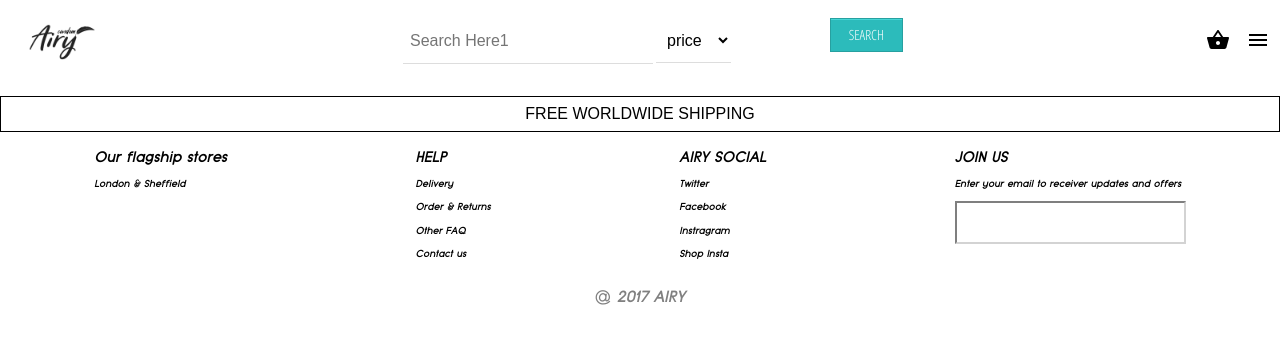
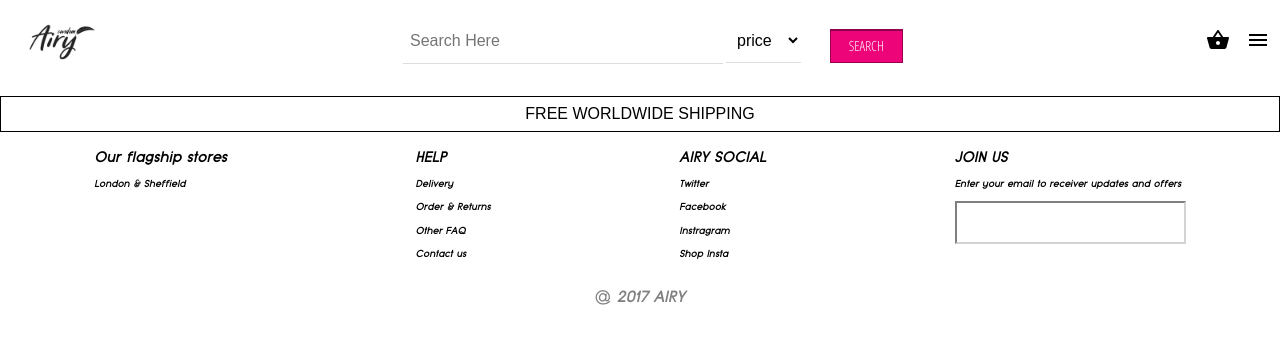
Before and after one commit to airyhq-g2/airy-shop, a Django app: page /catalogue/ in a window 1280 px wide. Shown: the top 344 px of the page. Run offline with Django 3.2, Linux system fonts and the light colour scheme; data that the repository does not hold is empty.

Commit message:
finish search

```diff
--- a/main/templates/navbar.html
+++ b/main/templates/navbar.html
@@ -16,7 +16,7 @@
         -moz-box-sizing: border-box;
         outline: none;
         display: inline-block;
-        width: 50%;
+        width: 64%;
         padding: 7px;
         border: none;
         margin-top: 10px;
@@ -44,13 +44,13 @@
         height: 45px;
     }
     .form-style-8 input[type="submit"]{
-        -moz-box-shadow: inset 0px 1px 0px 0px #45D6D6;
-        -webkit-box-shadow: inset 0px 1px 0px 0px #45D6D6;
-        box-shadow: inset 0px 1px 0px 0px #45D6D6;
-        background-color: #2CBBBB;
-        border: 1px solid #27A0A0;
+        -moz-box-shadow: inset 0px 1px 0px 0px #85024E;
+        -webkit-box-shadow: inset 0px 1px 0px 0px #85024E;
+        box-shadow: inset 0px 1px 0px 0px #85024E;
+        background-color: #EE0479;
+        border: 1px solid #99004D;
         display: inline-block;
-        margin-top: 10px;
+        margin-top: 21px;
         cursor: pointer;
         color: #FFFFFF;
         font-family: 'Open Sans Condensed', sans-serif;
@@ -63,8 +63,8 @@
     .form-style-8 input[type="button"]:hover,
     .form-style-8 input[type="submit"]:hover {
 
-        background:linear-gradient(to bottom, #34CACA 5%, #30C9C9 100%);
-        background-color:#34CACA;
+        background:linear-gradient(to bottom, #EE0479 5%, #85024E 100%);
+        background-color:#85024E;
     }
 
     </style>
@@ -77,7 +77,7 @@
     </div>
     <div class="form-style-8">
     <form action="{% url 'main:catalogue' %}" method="GET" id="searchform">
-		<input type="text" name="q" placeholder="Search Here1">
+		<input type="text" name="q" placeholder="Search Here">
 		<input type="submit" value="search">
         <select name="choice">
         <option value="price" name="price">price</option>
```
